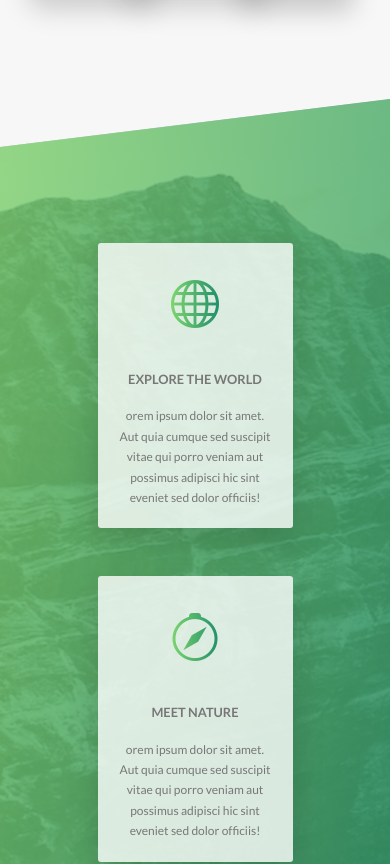
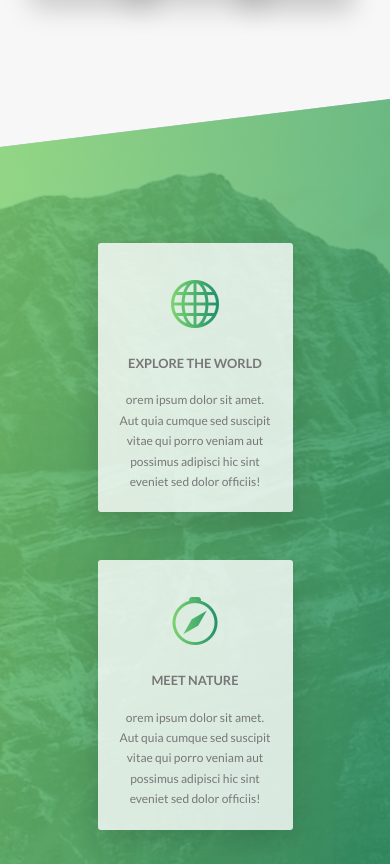
Before and after one commit to daniellelsilva/natours, a React (Create React App) app: page / in a window 390 px wide. Shown: the part 1492-2356 px from the top of the page. Built offline with nearby package versions, Linux system fonts and the light colour scheme.

Commit message:
responsividade section featurs

```diff
--- a/src/styles/featurs.scss
+++ b/src/styles/featurs.scss
@@ -49,6 +49,10 @@
     background-image: linear-gradient(to right, $color-primary-light, $color-primary-dark);
     -webkit-background-clip: text;
     color: transparent;
+
+    @include respond(tab-port) {
+      margin-bottom: 1rem;
+    }
   }
 
   h3 {
```
